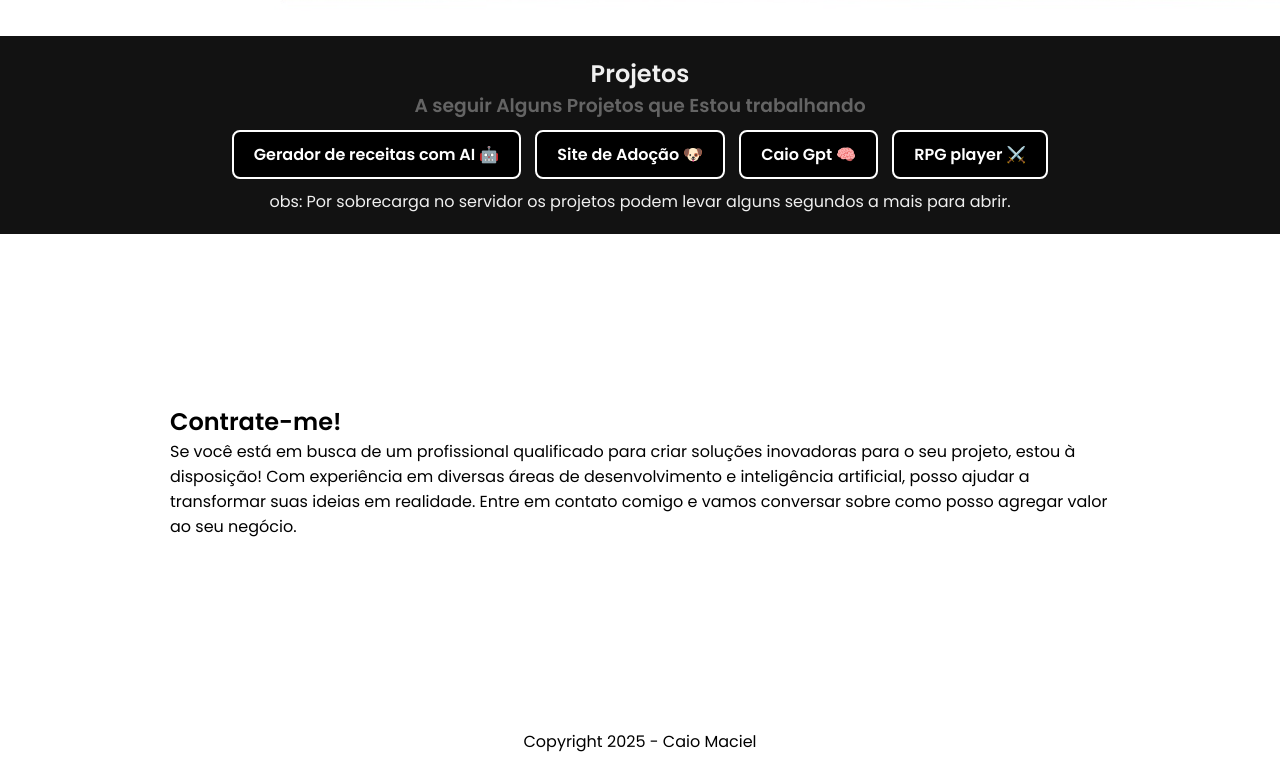
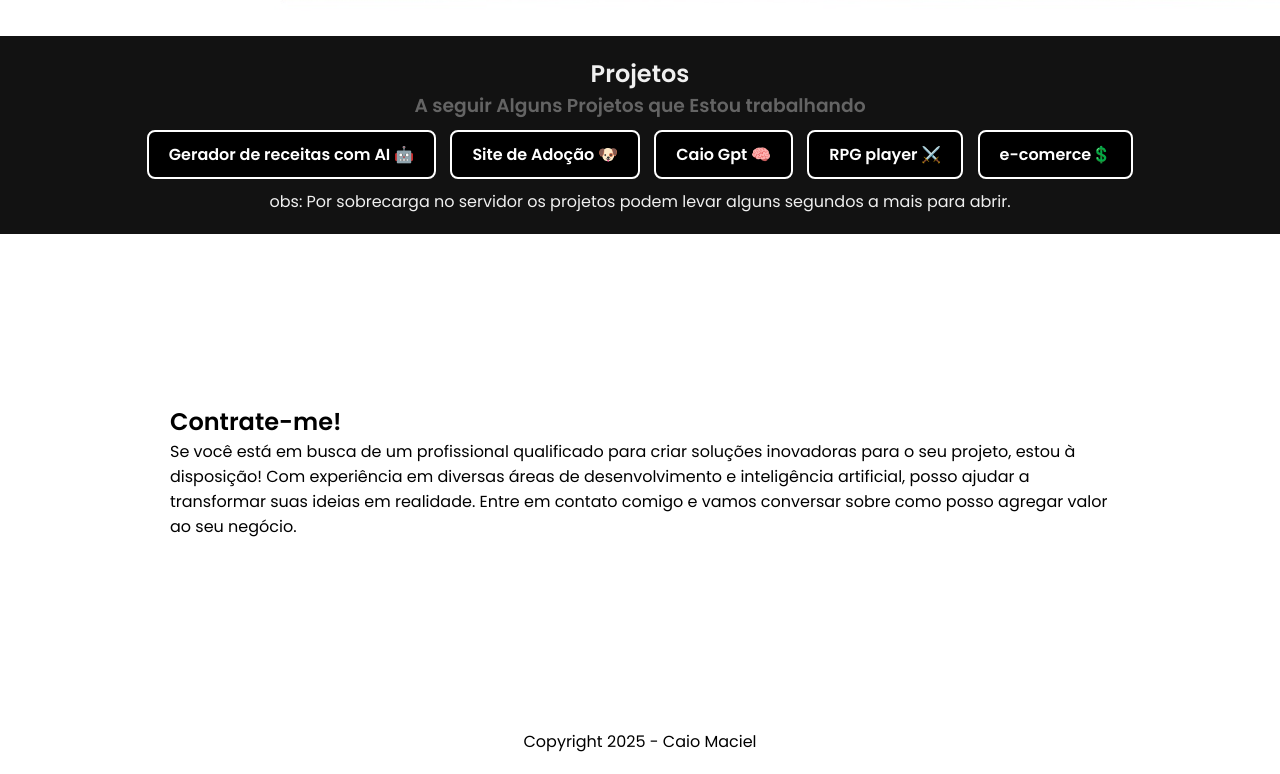
Before and after one commit to caiobadosmanos/CaioMaciel, a plain HTML site: page index.html in a window 1280 px wide. Shown: the part 1161-1935 px from the top of the page. Drawn offline with Linux system fonts and the light colour scheme.

Commit message:
Update index.html

```diff
--- a/index.html
+++ b/index.html
@@ -62,6 +62,7 @@
     <a href="https://beaglemg.onrender.com" class="botao" target="_blank">Site de Adoção 🐶</a>
     <a href="https://caiogpt.onrender.com" class="botao" target="_blank">Caio Gpt 🧠</a>
     <a href="https://rpgplayer.onrender.com" class="botao" target="_blank">RPG player ⚔️</a>
+    <a href="https://threedtudo.onrender.com/" class="botao" target="_blank">e-comerce💲</a>
     <p class="preto" id="aviso">
         obs: Por sobrecarga no servidor os projetos podem levar alguns segundos a mais para abrir.
     </p>
```
